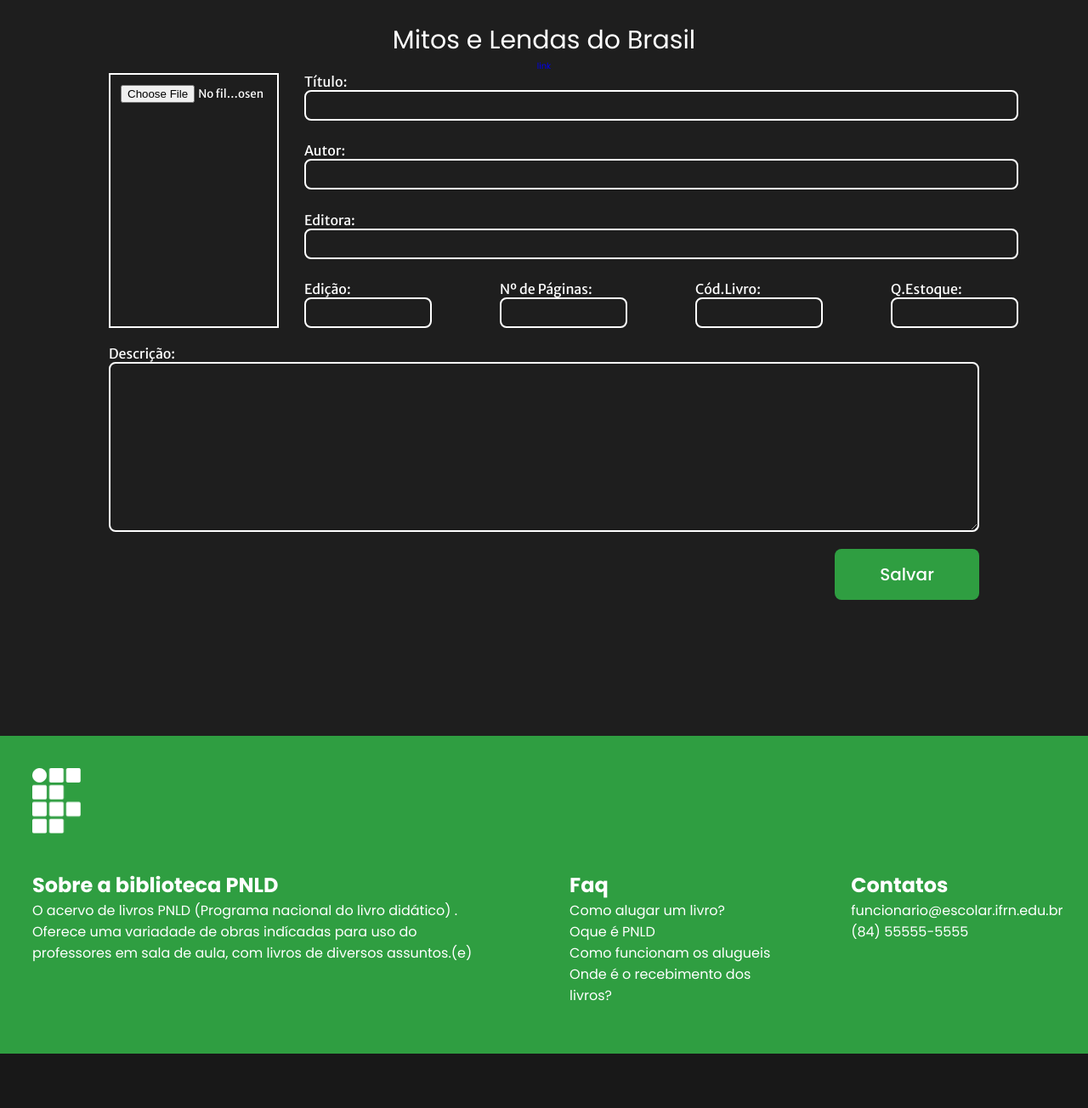
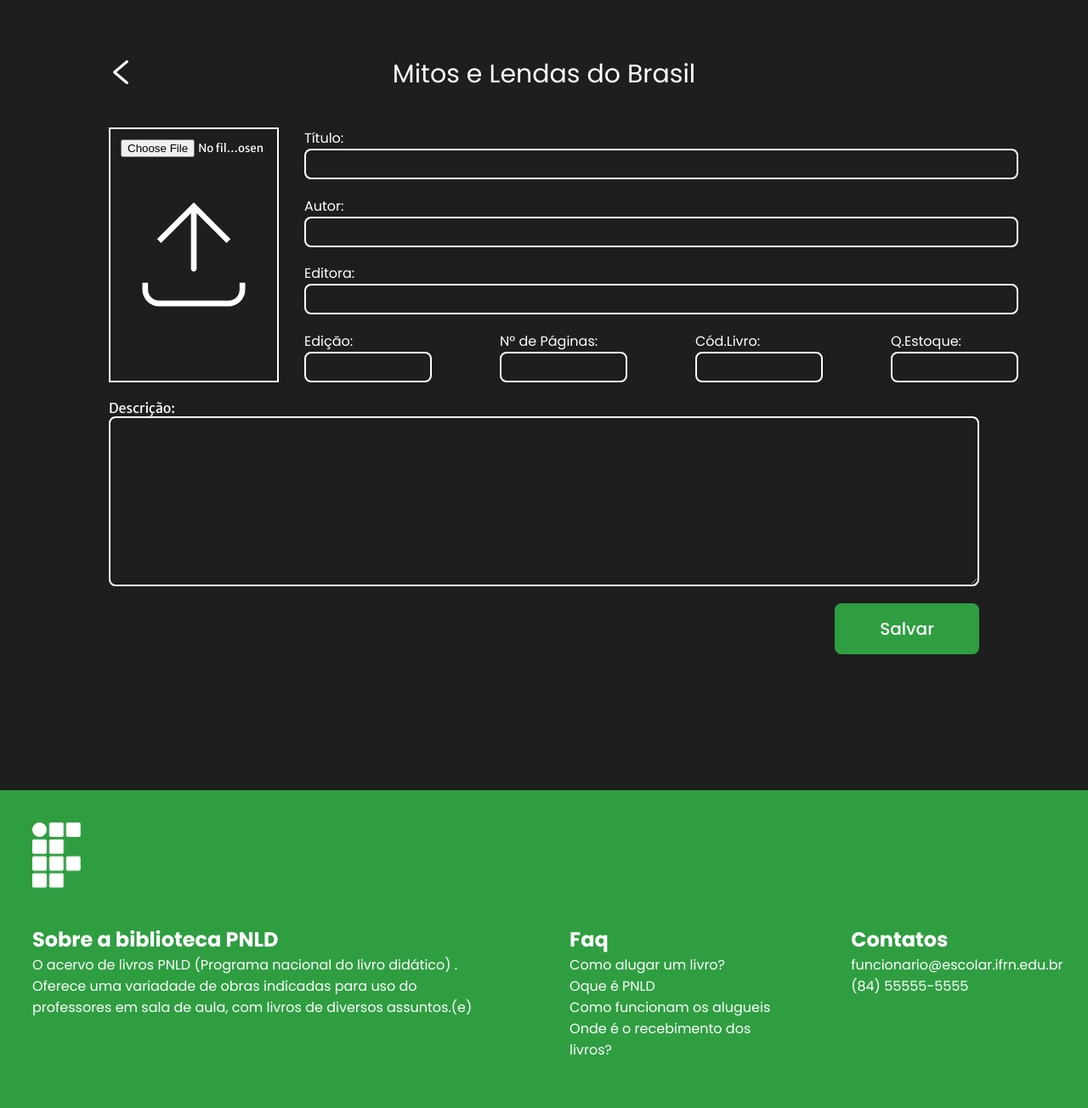
Before and after one commit to LuizFernando110/BibliP, a Django app: page /employer/book_register in a window 1280 px wide. Shown: the part 135-1439 px from the top of the page at 85% size. Before the commit the page ends 1375 px from the top, so only its background shows below. Run offline with Django 5.2, Linux system fonts and the light colour scheme.

Commit message:
Feature: Adicionado novos elementos e retirado desnecessários.

```diff
--- a/biblip/employee/static/css/book-register.css
+++ b/biblip/employee/static/css/book-register.css
@@ -5,6 +5,8 @@ main{
     flex-direction: column;
     align-items: center;
     justify-content: center;
+    gap: 4rem;
+    margin-top: 4rem;
 }
 
 main p{
@@ -35,6 +37,14 @@ input, textarea {
     caret-color: white;
     color: white;
     font-family: "Merriweather Sans";
+}
+
+#id_book_cover{
+    cursor: pointer;
+    background-image: url(../../../static/assets/icons/Export.svg);
+    background-size: 100% 100%;
+    background-position: center;
+    background-repeat: no-repeat;
 }
 
 input::placeholder {
@@ -100,3 +110,22 @@ button{
     font-weight: 500;
     align-self: flex-end;
 }
+
+.book-actions{
+    display: flex;
+    gap: 2rem;
+    align-items: center;
+    justify-content: center;
+    width: 80%;
+    position: relative;
+}
+
+.book-actions #back-button{
+    position: absolute;
+    left: 0;
+}
+
+.book-actions img{
+    height: 2.8rem;
+    width: 2.8rem;
+}
--- a/biblip/employee/templates/book_register.html
+++ b/biblip/employee/templates/book_register.html
@@ -8,22 +8,49 @@
 
 {%block 'main'%}
   <main>
-    <h1>Mitos e Lendas do Brasil</h1>
-    <a href="#">link</a>
+    <div class="book-actions">
+      <a id="back-button" href="{%url "books_management"%}"><img src="{%static "assets/icons/back-arrow-white.svg"%}" alt="Voltar"></a>
+      <h1>Mitos e Lendas do Brasil</h1>
+    </div>
     <form action="post">
       {% csrf_token %}
       <div class="core-infos">
-        <p>{{ form.book_cover }}</p>
+        <p class="file-input">
+          <label for="book-cover">
+            {{ form.book_cover }}
+          </label>
+        </p>
         <div class="writabel-inputs">
-          <p>Título: {{ form.book_title }}</p>
-          <p>Autor: {{ form.writer }}</p>
-          <p>Editora: {{ form.publisher }}</p>
-          <div class="integer-field">
-            <p>Edição: {{ form.edition }}</p>
-            <p>Nº de Páginas: {{ form.number_of_pages }}</p>
-            <p>Cód.Livro: {{ form.pnld_code }}</p>
-            <p>Q.Estoque: {{ form.storage_quantity }}</p>
-          </div>
+            <p>
+              <label>Título:</label>
+              {{ form.book_title }}
+            </p>
+            <p>
+              <label for="writer">Autor:</label>
+              {{ form.writer }}
+            </p>
+            <p>
+              <label for="publisher">Editora:</label>
+              {{ form.publisher }}
+            </p>
+            <div class="integer-field">
+              <p>
+                <label for="edition">Edição:</label>
+                {{ form.edition }}
+              </p>
+              <p>
+                <label for="number_of_pages">Nº de Páginas:</label>
+                {{ form.number_of_pages }}
+              </p>
+              <p>
+                <label for="pnld_code">Cód.Livro:</label>
+                {{ form.pnld_code }}
+              </p>
+              <p>
+                <label for="storage_quantity">Q.Estoque:</label>
+                {{ form.storage_quantity }}
+              </p>
+            </div>
         </div>
       </div>
       <div id="discription">
```
Also changed, not shown: biblip/static/assets/icons/Edit_fill_white.svg (added), biblip/static/assets/icons/Export.svg (added), biblip/static/assets/icons/back-arrow-white.svg (added).
